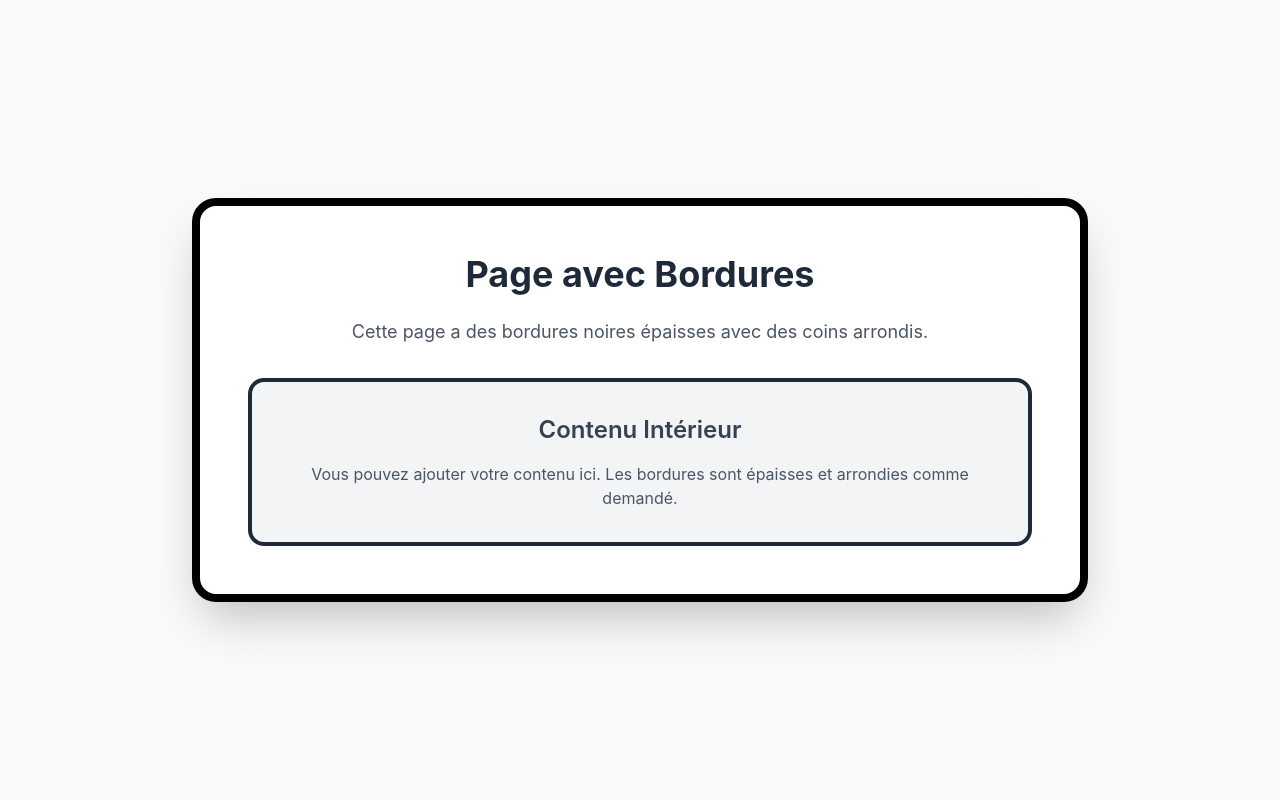
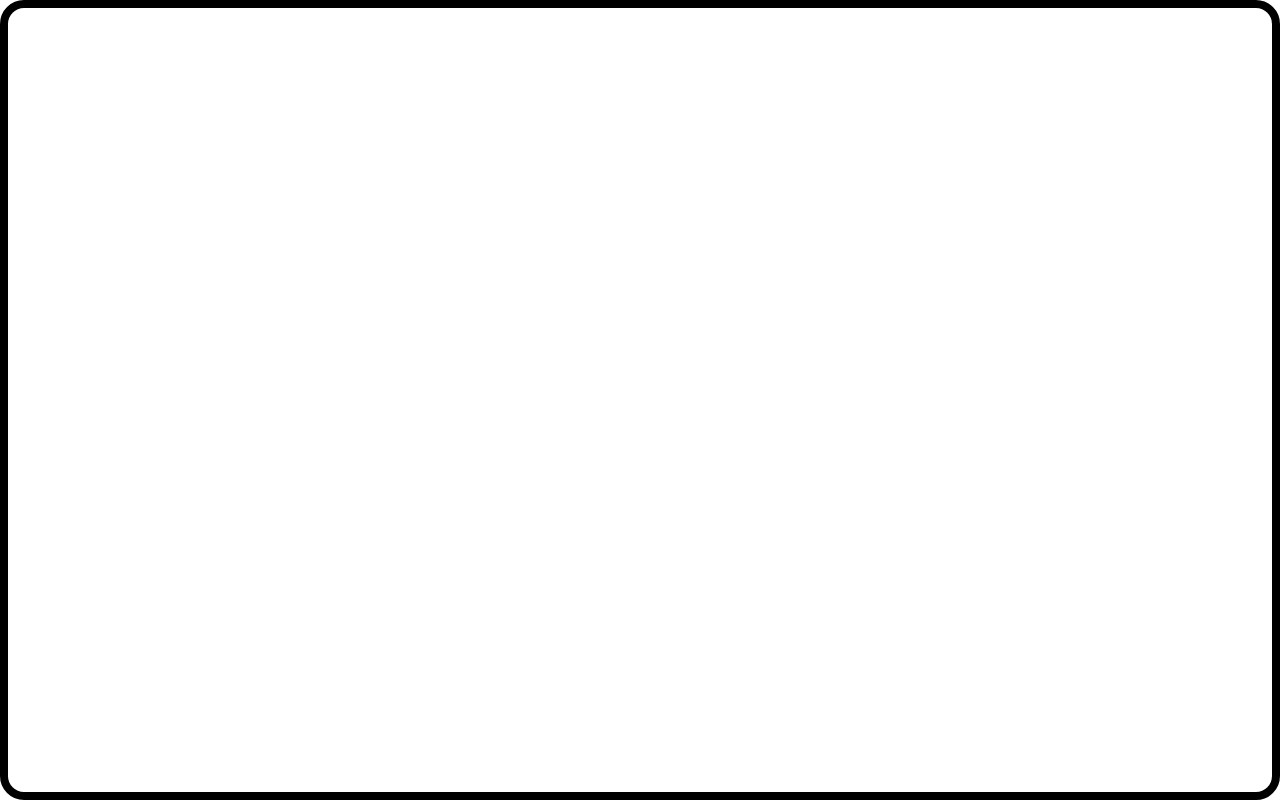
Before and after one commit to ILYESS24/g-kg-, a Next.js app: page / in a window 1280 px wide. Built offline with nearby package versions, Linux system fonts and the light colour scheme.

Commit message:
Fix: Make page truly blank with thick black borders and rounded corners

```diff
--- a/src/app/page.tsx
+++ b/src/app/page.tsx
@@ -1,24 +1,5 @@
 export default function Home() {
   return (
-    <div className="min-h-screen p-8 flex items-center justify-center bg-gray-50">
-      <div className="w-full max-w-4xl bg-white border-8 border-black rounded-3xl p-12 shadow-2xl">
-        <div className="text-center">
-          <h1 className="text-4xl font-bold text-gray-800 mb-6">
-            Page avec Bordures
-          </h1>
-          <p className="text-lg text-gray-600 mb-8">
-            Cette page a des bordures noires épaisses avec des coins arrondis.
-          </p>
-          <div className="bg-gray-100 border-4 border-gray-800 rounded-2xl p-8">
-            <h2 className="text-2xl font-semibold text-gray-700 mb-4">
-              Contenu Intérieur
-            </h2>
-            <p className="text-gray-600">
-              Vous pouvez ajouter votre contenu ici. Les bordures sont épaisses et arrondies comme demandé.
-            </p>
-          </div>
-        </div>
-      </div>
-    </div>
+    <div className="min-h-screen border-8 border-black rounded-3xl bg-white"></div>
   );
 }
```
